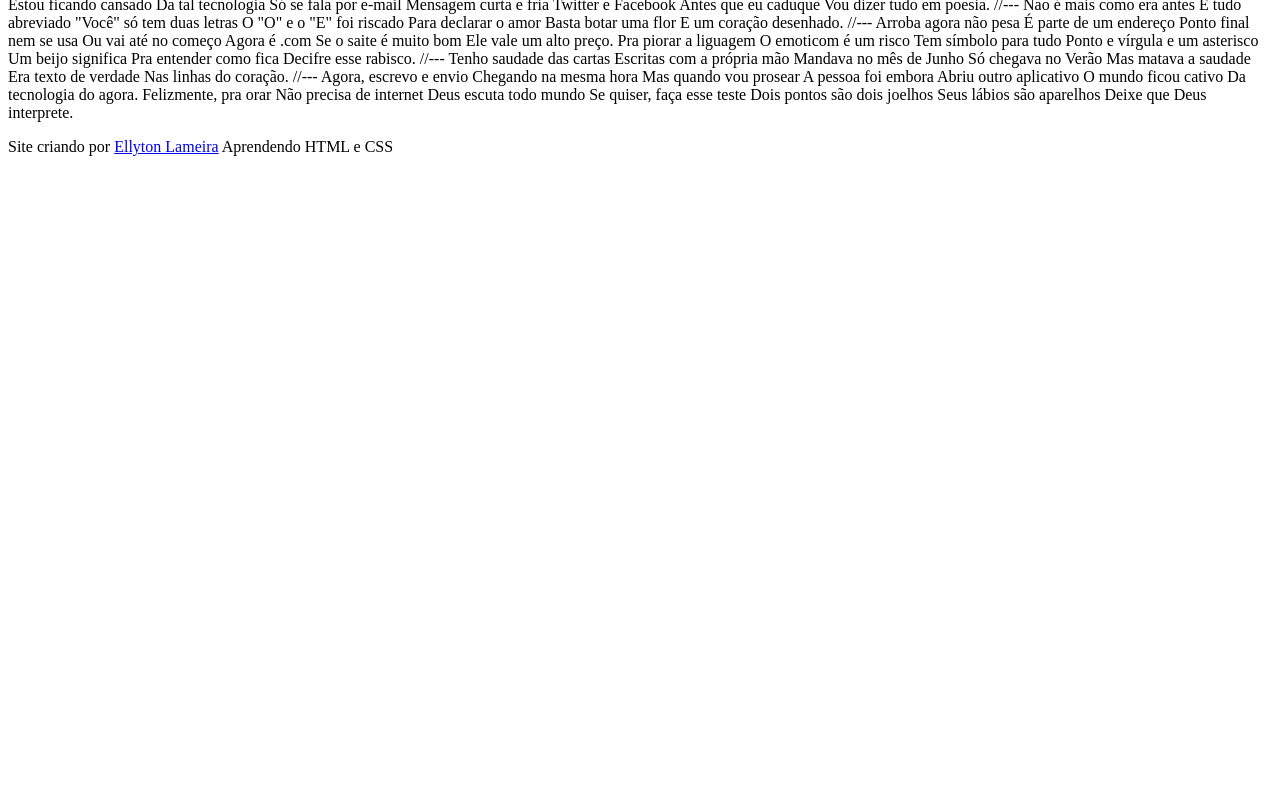
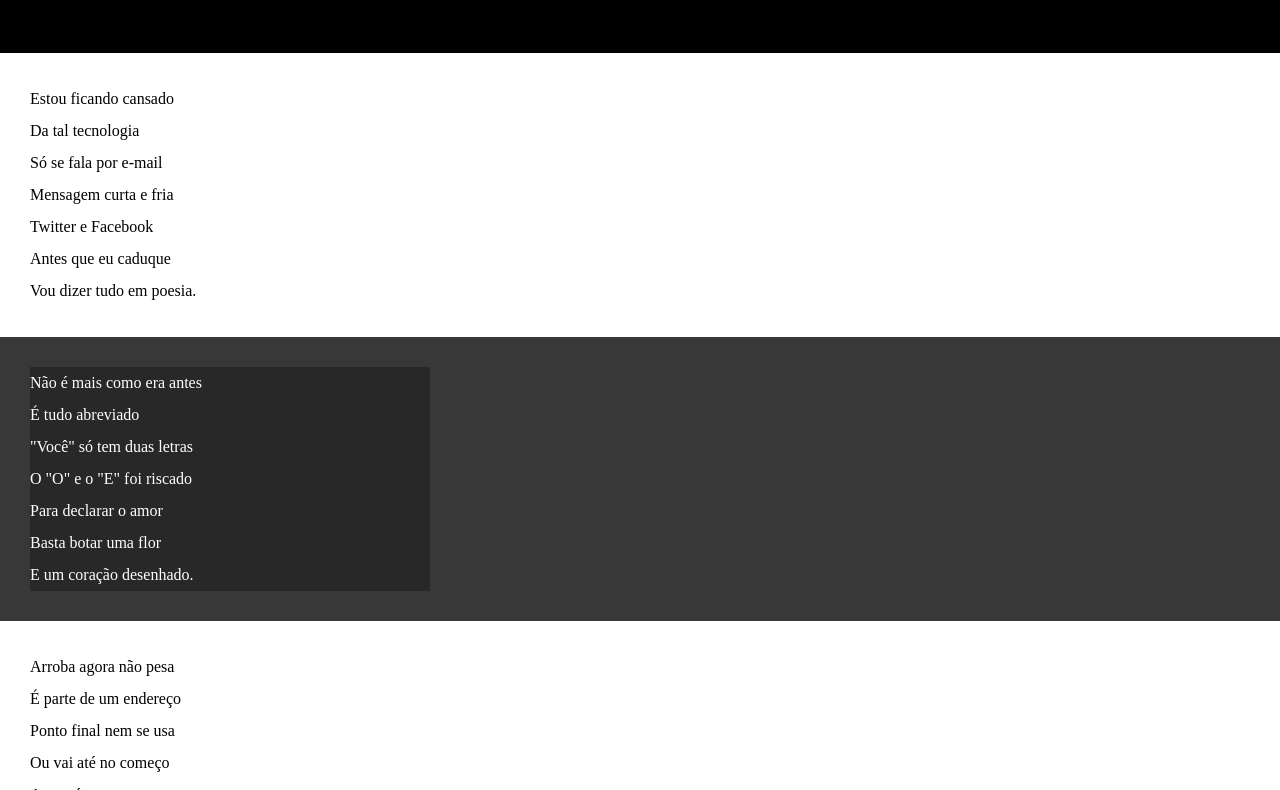
Before and after one commit to ellyton/html-css, a plain HTML site: page exercicios/desafios/d012/index.html in a window 1280 px wide. Shown: the part 102-892 px from the top of the page. Before the commit the page ends 800 px from the top, so only its background shows below. Drawn offline with Linux system fonts and the light colour scheme.

Commit message:
Atualizei o Style do Texto

```diff
--- /dev/null
+++ b/exercicios/desafios/d012/estilo/style.css
@@ -0,0 +1,65 @@
+@charset "UTF-8";
+
+* {
+    margin: 0px;
+    padding: 0px;
+}
+
+html, body {
+    min-height: 100vh;
+    background-color: darkgray;
+}
+
+header {
+    background-color: black;
+    color: white;
+    text-align: center;
+}
+
+header > h1 {
+    padding-top: 50px;
+    font-variant: small-caps;
+}
+
+header > p {
+    padding-bottom: 50px;
+}
+
+header a, footer a {
+    color: white;
+    text-decoration: none;
+    font-weight: bolder;
+}
+
+header a:hover, footer a:hover {
+    text-decoration: underline;
+}
+
+section {
+    padding-top: 10vh;
+    padding-bottom: 10vh;
+    line-height: 2em;
+    padding: 30px;
+}
+
+section.normal {
+    background-color: white;
+
+}
+
+section.imagem {
+    background-color: rgb(56, 56, 56);
+    color: white;
+}
+
+section.imagem > p {
+    width: 400px;
+    background-color: rgba(0, 0, 0, 0.295);
+}
+
+footer {
+    background-color: black;
+    color: white;
+    text-align: center;
+    padding: 10px;
+}
--- a/exercicios/desafios/d012/index.html
+++ b/exercicios/desafios/d012/index.html
@@ -4,81 +4,97 @@
     <meta charset="UTF-8">
     <meta name="viewport" content="width=device-width, initial-scale=1.0">
     <title>Cordel Moderno</title>
+    <link rel="stylesheet" href="estilo/style.css">
 </head>
 <body>
     <header>
         <h1>
             Cordel Moderno
         </h1>
-        Por <a href="https://www.recantodasletras.com.br/poesias/3186743" target="_blank">Milton Duarte</a>
+        <p>Por <a href="https://www.recantodasletras.com.br/poesias/3186743" target="_blank">Milton Duarte</a></p>
     </header>
 
-    Estou ficando cansado
-    Da tal tecnologia
-    Só se fala por e-mail
-    Mensagem curta e fria
-    Twitter e Facebook
-    Antes que eu caduque
-    Vou dizer tudo em poesia.
+    <section class="normal">
+        <p>
+            Estou ficando cansado <br>
+            Da tal tecnologia <br>
+            Só se fala por e-mail <br>
+            Mensagem curta e fria <br>
+            Twitter e Facebook <br>
+            Antes que eu caduque <br>
+            Vou dizer tudo em poesia.
+        </p>
+    </section>
 
-    //---
+    <section class="imagem">
+        <p>
+            Não é mais como era antes <br>
+            É tudo abreviado <br>
+            "Você" só tem duas letras <br>
+            O "O" e o "E" foi riscado <br>
+            Para declarar o amor <br>
+            Basta botar uma flor <br>
+            E um coração desenhado.
+        </p>
+    </section>
 
-    Não é mais como era antes
-    É tudo abreviado
-    "Você" só tem duas letras
-    O "O" e o "E" foi riscado
-    Para declarar o amor
-    Basta botar uma flor
-    E um coração desenhado.
+    <section class="normal">
+        <p>
+            Arroba agora não pesa <br>
+            É parte de um endereço <br>
+            Ponto final nem se usa <br>
+            Ou vai até no começo <br>
+            Agora é .com <br>
+            Se o saite é muito bom <br>
+            Ele vale um alto preço. <br>
+        </p>
+        <p>
+            Pra piorar a liguagem <br>
+            O emoticom é um risco <br>
+            Tem símbolo para tudo <br>
+            Ponto e vírgula e um asterisco <br>
+            Um beijo significa <br>
+            Pra entender como fica <br>
+            Decifre esse rabisco.
+        </p>
+    </section>
 
-    //---
+    <section class="imagem">
+        <p>
+            Tenho saudade das cartas <br>
+            Escritas com a própria mão <br>
+            Mandava no mês de Junho <br>
+            Só chegava no Verão <br>
+            Mas matava a saudade <br>
+            Era texto de verdade <br>
+            Nas linhas do coração.
+        </p>
+    </section>
 
-    Arroba agora não pesa
-    É parte de um endereço
-    Ponto final nem se usa
-    Ou vai até no começo
-    Agora é .com
-    Se o saite é muito bom
-    Ele vale um alto preço.
+    <section class="normal">
+        <p>
+            Agora, escrevo e envio <br>
+            Chegando na mesma hora <br>
+            Mas quando vou prosear <br>
+            A pessoa foi embora <br>
+            Abriu outro aplicativo <br>
+            O mundo ficou cativo <br>
+            Da tecnologia do agora. <br>
+        </p>
 
-    Pra piorar a liguagem
-    O emoticom é um risco
-    Tem símbolo para tudo
-    Ponto e vírgula e um asterisco
-    Um beijo significa
-    Pra entender como fica
-    Decifre esse rabisco.
-
-    //---
-
-    Tenho saudade das cartas
-    Escritas com a própria mão
-    Mandava no mês de Junho
-    Só chegava no Verão
-    Mas matava a saudade
-    Era texto de verdade
-    Nas linhas do coração.
-
-    //---
-
-    Agora, escrevo e envio
-    Chegando na mesma hora
-    Mas quando vou prosear
-    A pessoa foi embora
-    Abriu outro aplicativo
-    O mundo ficou cativo
-    Da tecnologia do agora.
-
-    Felizmente, pra orar
-    Não precisa de internet
-    Deus escuta todo mundo
-    Se quiser, faça esse teste
-    Dois pontos são dois joelhos
-    Seus lábios são aparelhos
-    Deixe que Deus interprete.
+        <p>
+            Felizmente, pra orar <br>
+            Não precisa de internet <br>
+            Deus escuta todo mundo <br>
+            Se quiser, faça esse teste <br>
+            Dois pontos são dois joelhos <br>
+            Seus lábios são aparelhos <br>
+            Deixe que Deus interprete.
+        </p>
+    </section>
 
     <footer>
-        <p>Site criando por <a href="https://ellyton.github.io" target="_blank" rel="external">Ellyton Lameira</a> Aprendendo HTML e CSS</p>
+        <p>Site criando por <a href="https://github.com/ellyton" target="_blank" rel="external">Ellyton Lameira</a> Aprendendo HTML e CSS</p>
     </footer>
 </body>
 </html>
```
Also changed, not shown: 1 other file.
